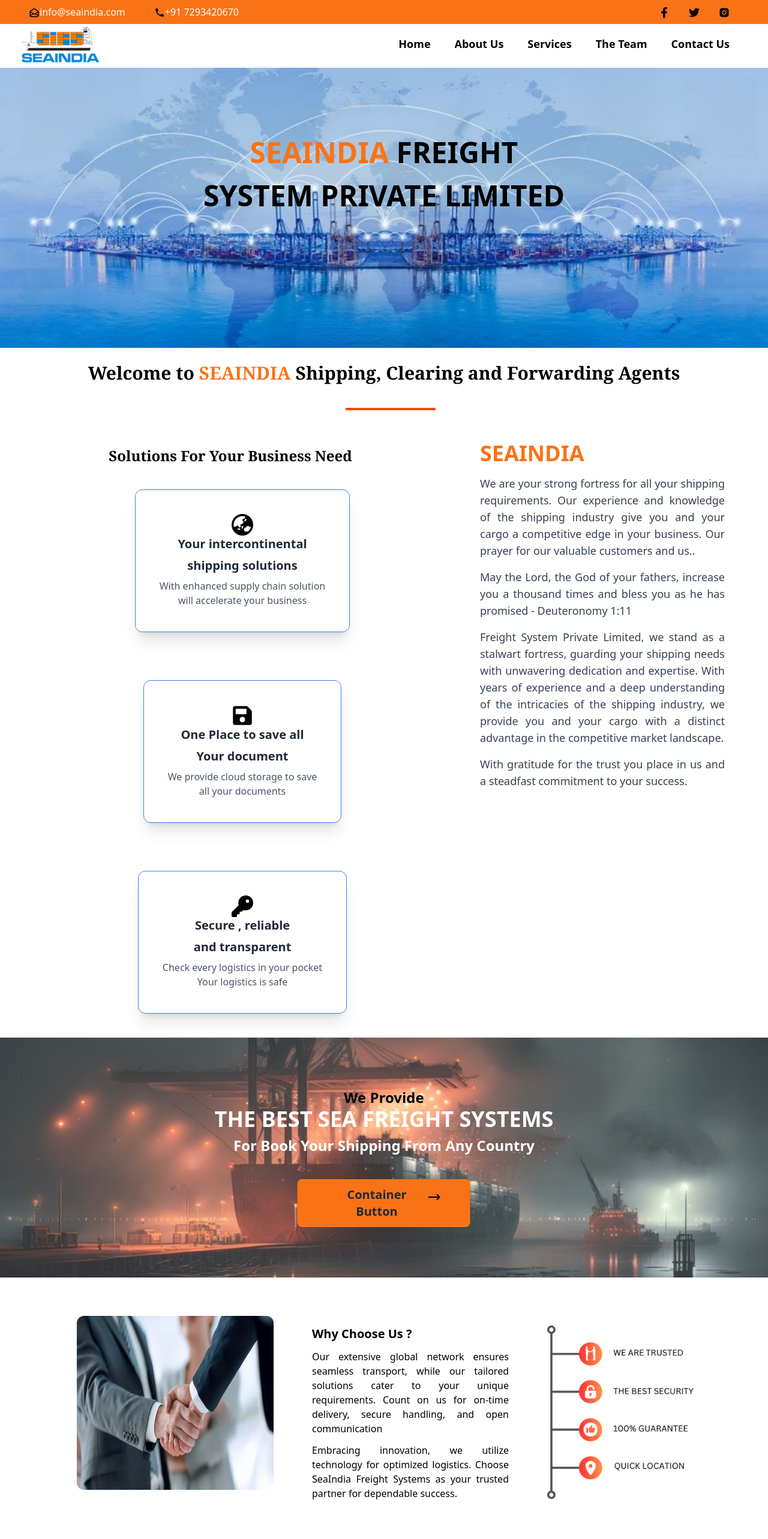
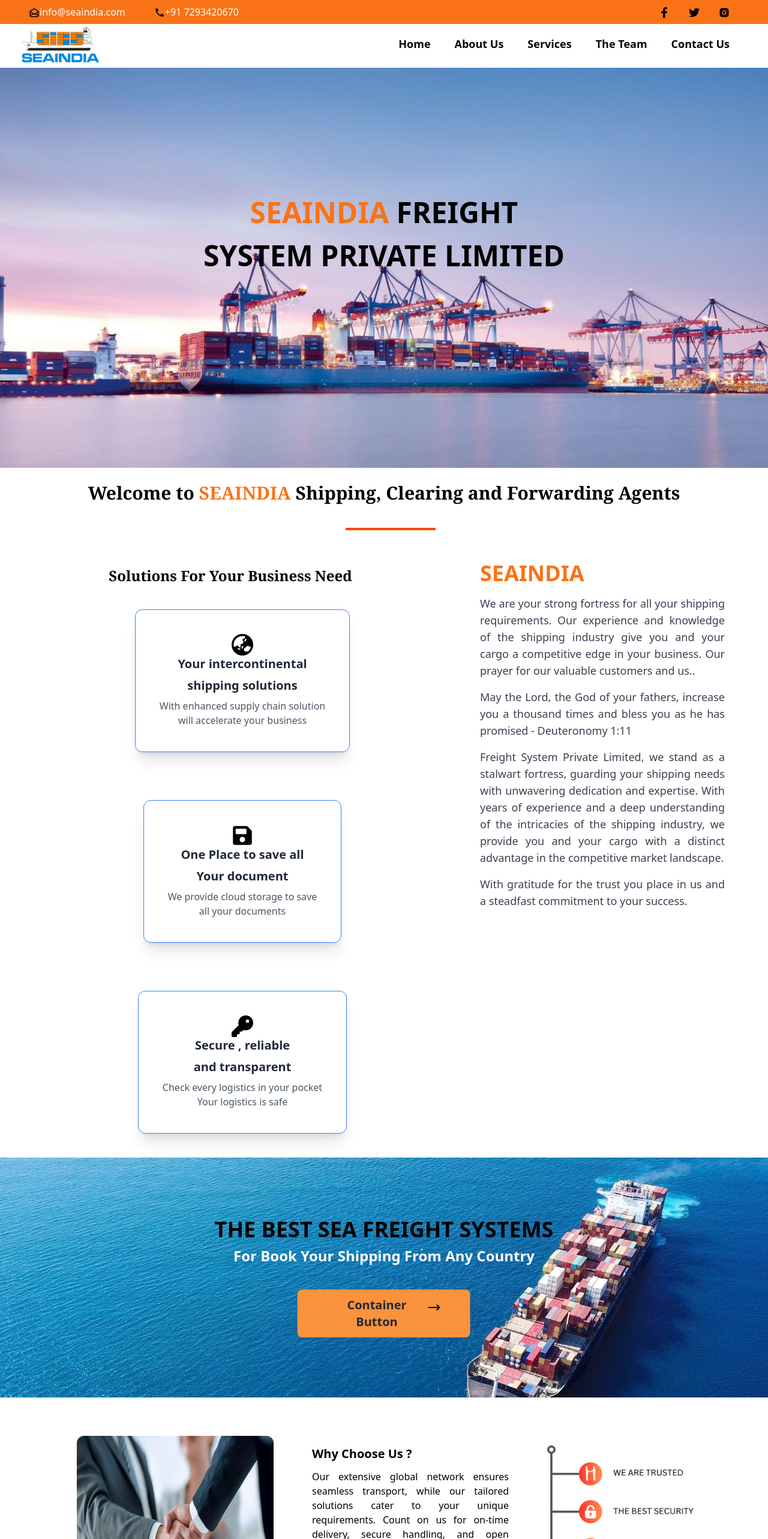
Before and after one commit to yugandhar0609/seaIndia, a React (Vite) app: page / in a window 1280 px wide. Shown: the top 2566 px of the page at 60% size. Built offline with nearby package versions, Linux system fonts and the light colour scheme.

Commit message:
home change

```diff
--- a/src/Components/Home.jsx
+++ b/src/Components/Home.jsx
@@ -1,5 +1,6 @@
-import img1 from "../assets/cirilando.png";
-import image from "../assets/choose.jpeg";
+import img1 from "../assets/back.jpg";
+
+import ship from "../assets/ship1.jpg"
 import why from "../assets/why.jpeg";
 import figma from "../assets/figma.png";
 import "../Components/css/Home.css";
@@ -10,18 +11,17 @@
 const Home = () => {
   return (
     <>
-      <div className="relative object-cover ">
-        <img
-          src={img1}
-          alt="background"
-          className=" w-full h-[450px] md:h-[580px] "
-        />
-        <div className=" absolute overlay-text mobile text-black ">
+      <div className="relative">
+  <img
+    src={img1}
+    alt="background"
+    className="w-full h-[450px] md:h-[780px] object-cover"
+  />
+  <div className="absolute overlay-text mobile text-black">
+    <p><span className="text-orange-500">SEAINDIA</span> FREIGHT SYSTEM PRIVATE LIMITED</p>
+  </div>
+</div>
 
-          <p><span className="text-orange-500 ">SEAINDIA</span> FREIGHT SYSTEM PRIVATE LIMITED</p>
-
-        </div>
-      </div>
 
       <div>
         <p className="  mt-5 text-xl md:mt-6 text-center md:text-3xl font-extrabold text-black font-serif">
@@ -118,15 +118,13 @@
       </div>
       <div className="relative">
         <img
-          src={image}
+          src={ship}
           alt="background"
-          className=" mt-10 w-full md:h-[400px] object-cover opacity-80"
+          className=" mt-10 w-full md:h-[400px] object-cover "
         />
         <div className="absolute top-1/2 left-1/2 transform -translate-y-1/2 -translate-x-1/2 text-center">
-          <p className="text-lg md:text-xl lg:text-2xl font-extrabold text-black">
-            We Provide
-          </p>
-          <p className="text-xl md:text-3xl lg:text-4xl font-bold text-white">
+
+          <p className="text-xl md:text-3xl lg:text-4xl font-bold text--300">
             THE BEST SEA FREIGHT SYSTEMS
           </p>
           <p className="text-lg md:text-xl lg:text-2xl font-bold text-white mt-2">
@@ -138,7 +136,7 @@
     <div class="md:mt-10 space-y-20">
       <div class="w-full">
         <div class="flex-1 h-full w-72 mx-auto ">
-          <div class="flex w-full bg-orange-500 shadow rounded-lg py-3 px-12  hover:bg-white">
+          <div class="flex w-full bg-orange-400 shadow rounded-lg py-3 px-12  hover:bg-white">
             <p class="m-auto inset-0 text-xl font-semibold leading-7 text-center text-gray-800">Container Button</p>
             <div class="">
               <svg xmlns="http://www.w3.org/2000/svg" class="h-8 w-6" fill="none" viewBox="0 0 24 20" stroke="currentColor">
```
Also changed, not shown: src/assets/back.jpg.
